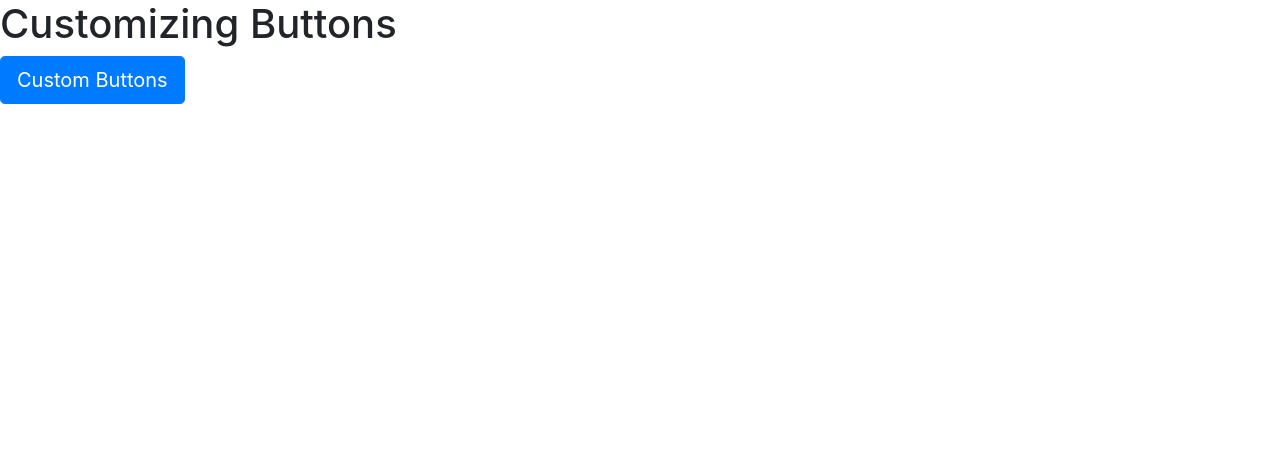
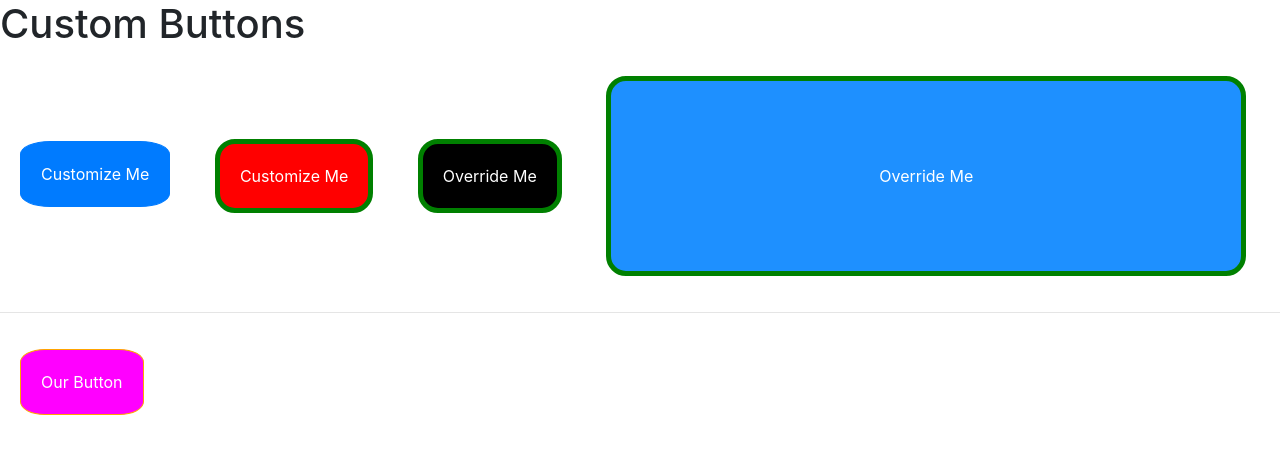
Before and after one commit to orangepeel/custombuttons, a plain HTML site: page index.html in a window 1280 px wide. Drawn offline with nearby package versions, Linux system fonts and the light colour scheme.

Commit message:
custom+adding style

```diff
--- a/index.html
+++ b/index.html
@@ -7,13 +7,31 @@
 
     <!-- Bootstrap CSS -->
     <link rel="stylesheet" href="https://stackpath.bootstrapcdn.com/bootstrap/4.1.3/css/bootstrap.min.css" integrity="sha384-MCw98/SFnGE8fJT3GXwEOngsV7Zt27NXFoaoApmYm81iuXoPkFOJwJ8ERdknLPMO" crossorigin="anonymous">
-
+    <link rel="stylesheet" href="style.css">
     <title>Custom Buttons</title>
   </head>
   <body>
-    <h1>Customizing Buttons</h1>
+      <h1>
+          Custom Buttons
+      </h1>
+    <button type="button" class="btn-primary">Customize Me</button>
+    <button type="button" class="btn btn-primary">Customize Me</button>
+    <button type="button" class="btn" style="background: black; color: white;">Override Me</button>
+    <button type="button" class="btn1 btn">Override Me</button>
 
-    <button type="button" class="btn btn-primary btn-lg">Custom Buttons</button>
+    <hr>
+
+    <button type="button click">Our Button</button>
+
+
+
+
+
+
+
+
+
+
 
     <!-- Optional JavaScript -->
     <!-- jQuery first, then Popper.js, then Bootstrap JS -->
--- /dev/null
+++ b/style.css
@@ -0,0 +1,43 @@
+.btn{
+    background: red;
+    margin: 20px;
+    padding: 20px;
+    color:white;
+    border: 5px solid green;
+    box-shadow: 5px;
+    border-radius: 20px;
+}
+
+.btn1{
+    background:dodgerblue;
+    border: 5px solid green;
+    width: 50%;
+    height: 200px;
+}
+
+button{
+    background:fuchsia;
+    color:white;
+    padding:20px;
+    margin:20px;
+    border:1px solid orange;
+    border-radius:20%;
+}
+
+button:link{
+    color:black;
+}
+button:hover{
+    background:seagreen;
+    color:white;
+}
+
+button:visited{
+    color:white;
+    background:orange;
+}
+button:active{
+    border:1px solid;
+    background:blue;
+    color:white;
+}
```
